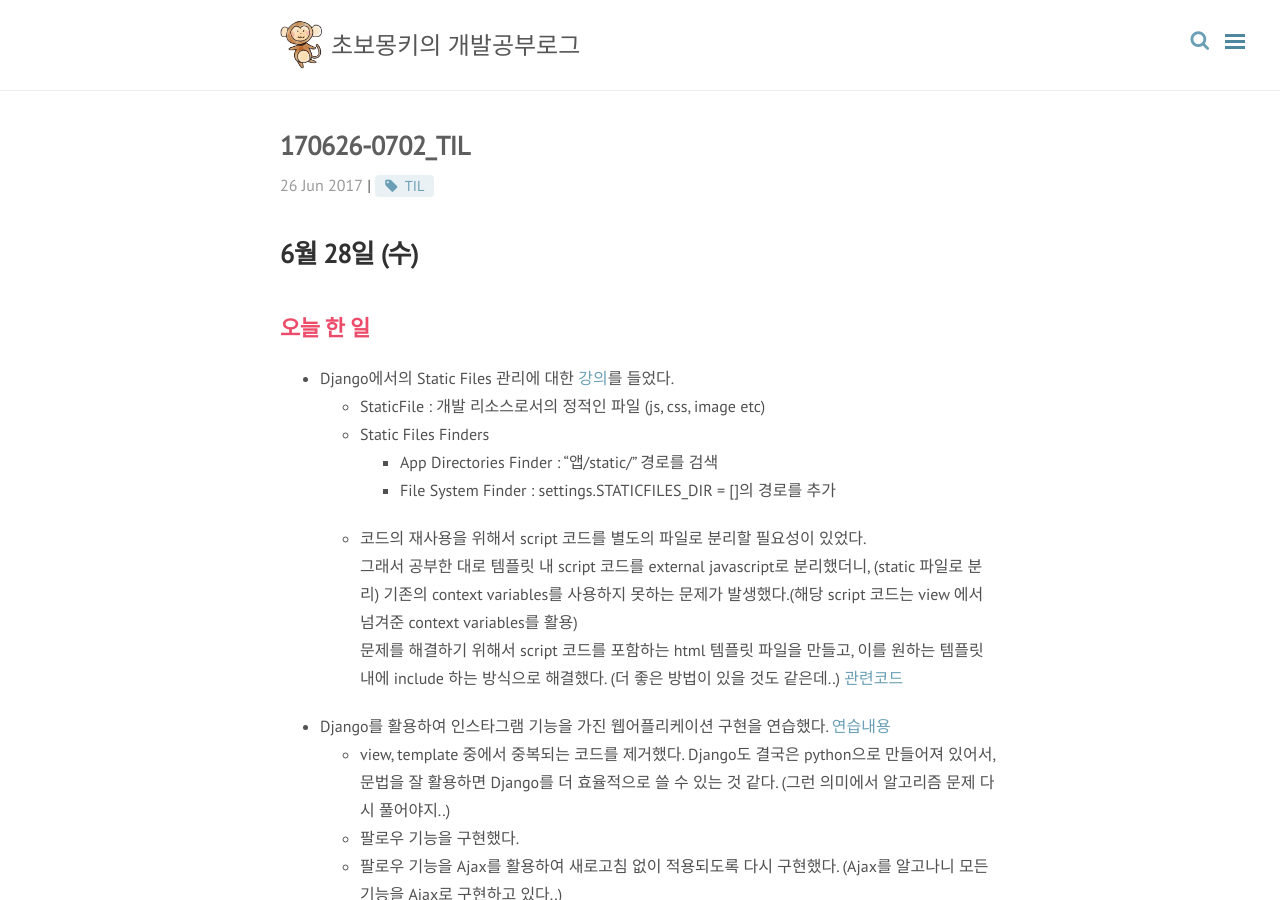
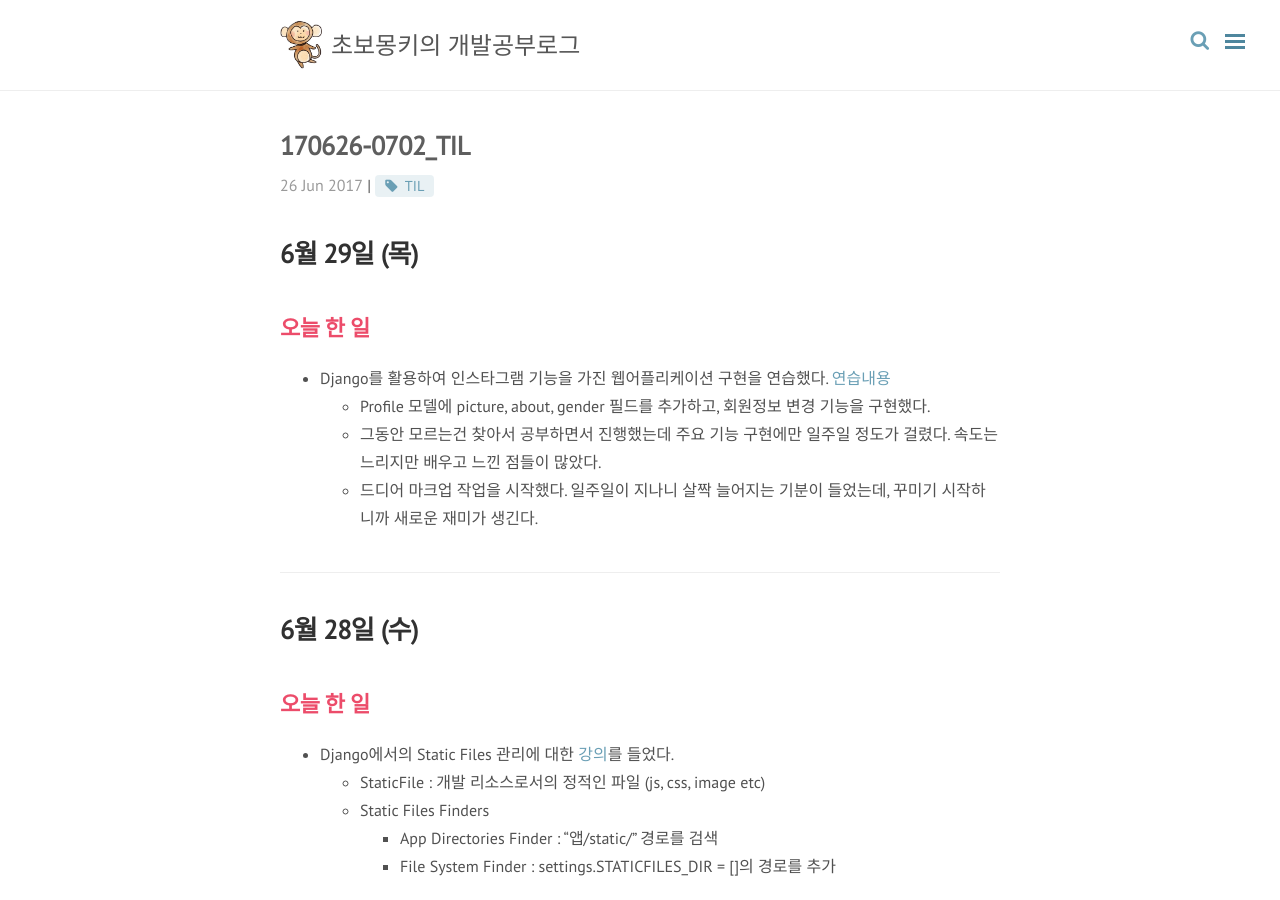
Before and after one commit to wayhome25/wayhome25.github.io, a Jekyll site: the page built from _posts/TIL(Today I Learned)/2017-06-26-07-02-TIL.md, in a window 1280 px wide and 900 px high. Built offline with Jekyll 4.4.1, drawn with Linux system fonts in a browser that asks for light colours; nearby versions of some CDN libraries; comment, search, counter and statistics services are not loaded; some of the changed text lies outside the part shown.

Commit message:
add blog post

```diff
--- a/_posts/TIL(Today I Learned)/2017-06-26-07-02-TIL.md
+++ b/_posts/TIL(Today I Learned)/2017-06-26-07-02-TIL.md
@@ -5,6 +5,15 @@ category: TIL (Today I Learned)
 permalink: /til/:year/:month/:day/:title/
 tags: [TIL]
 comments: true
+---
+
+# 6월 29일 (목)
+## 오늘 한 일
+- Django를 활용하여 인스타그램 기능을 가진 웹어플리케이션 구현을 연습했다. [연습내용](https://github.com/wayhome25/Instagram/commits/master)
+  - Profile 모델에 picture, about, gender 필드를 추가하고, 회원정보 변경 기능을 구현했다.
+  - 그동안 모르는건 찾아서 공부하면서 진행했는데 주요 기능 구현에만 일주일 정도가 걸렸다. 속도는 느리지만 배우고 느낀 점들이 많았다.
+  - 드디어 마크업 작업을 시작했다. 일주일이 지나니 살짝 늘어지는 기분이 들었는데, 꾸미기 시작하니까 새로운 재미가 생긴다.
+
 ---
 
 # 6월 28일 (수)
@@ -23,7 +32,7 @@ comments: true
   - 팔로우 기능을 구현했다.
   - 팔로우 기능을 Ajax를 활용하여 새로고침 없이 적용되도록 다시 구현했다. (Ajax를 알고나니 모든 기능을 Ajax로 구현하고 있다..)
 
-
+---
 # 6월 27일 (화)
 ## 오늘 한 일
 - Django를 활용하여 인스타그램 기능을 가진 웹어플리케이션 구현을 연습했다. [연습내용](https://github.com/wayhome25/Instagram/commits/master)
```
Also changed, not shown: _posts/algorithm/2017-06-12-PassingCars.md (renamed from _posts/algorithm/2017-07-12-PassingCars.md).
